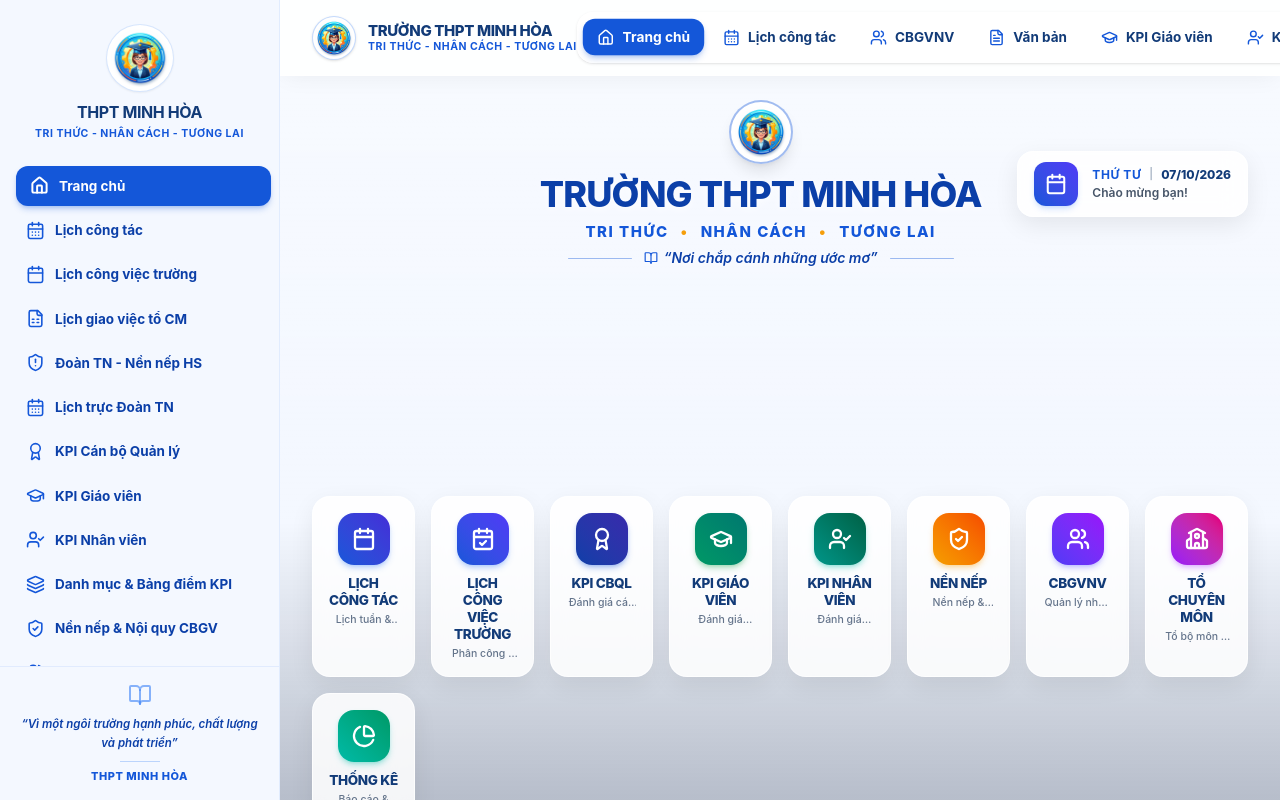
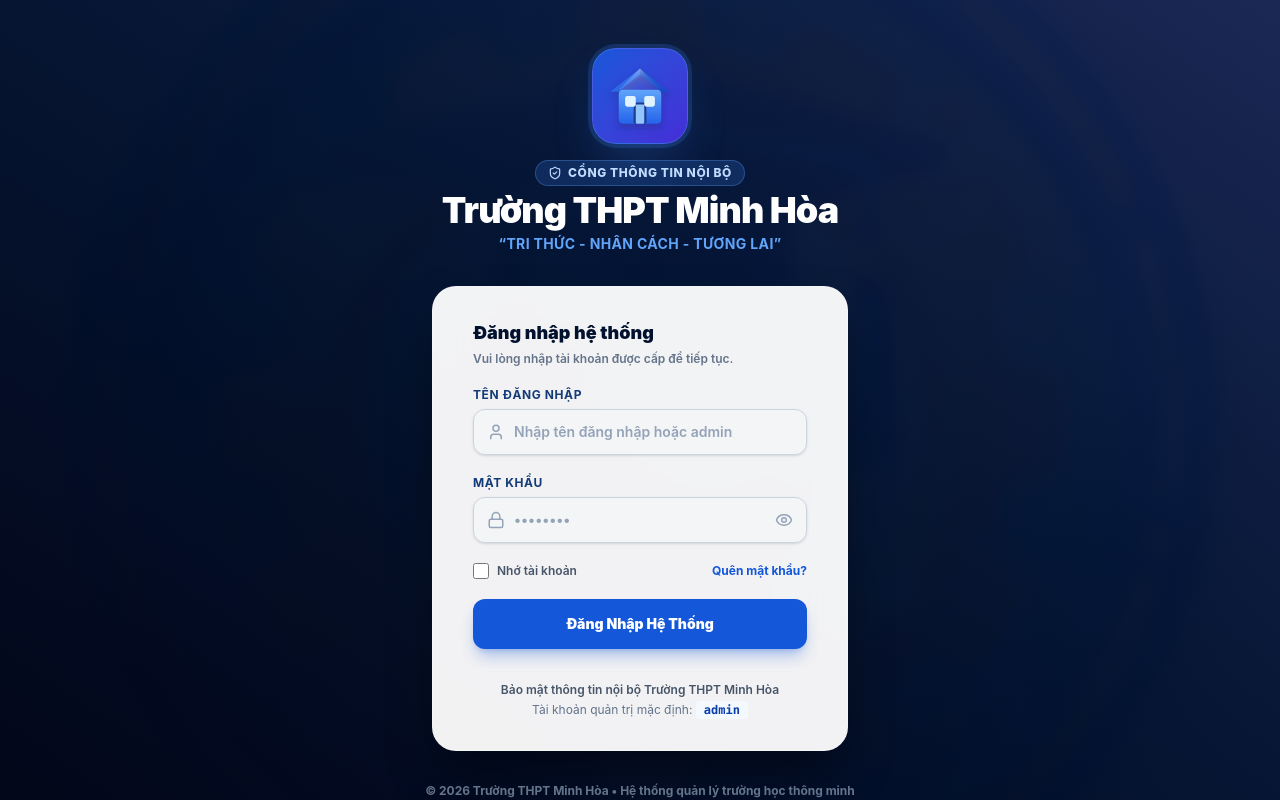
Before and after one commit to phamkimhung1981-ux/thptminhhoa, a React (Vite) app: page /login in a window 1280 px wide. Before the commit this address led to /. Built offline with nearby package versions, Linux system fonts and the light colour scheme; no server answers; the database is empty.

Commit message:
feat(auth): implement password-based login and UI
Remove automatic admin bypass, add password visibility toggle, and update login page styling.

```diff
--- a/src/pages/Login.tsx
+++ b/src/pages/Login.tsx
@@ -2,104 +2,197 @@ import React, { useState } from 'react';
 import { useAuth } from '../store/AuthContext';
 import { ThreeDIcon } from '../components/ui/ThreeDIcon';
 import { SCHOOL_NAME, SCHOOL_SHORT_NAME } from '../constants/schoolConfig';
+import { Eye, EyeOff, Lock, User, ShieldCheck, AlertCircle, HelpCircle } from 'lucide-react';
 
 export default function Login() {
   const { login, error } = useAuth();
   const [username, setUsername] = useState('');
   const [password, setPassword] = useState('');
+  const [showPassword, setShowPassword] = useState(false);
   const [loading, setLoading] = useState(false);
+  const [showForgotModal, setShowForgotModal] = useState(false);
 
   const handleSubmit = async (e: React.FormEvent) => {
     e.preventDefault();
     setLoading(true);
-    await login(username);
+    await login(username, password);
     setLoading(false);
   };
 
   return (
-    <div className="min-h-screen bg-slate-50 flex flex-col justify-center py-12 sm:px-6 lg:px-8 font-sans relative">
+    <div className="min-h-screen bg-slate-900 flex flex-col justify-center py-12 sm:px-6 lg:px-8 font-sans relative overflow-hidden">
+      {/* Background decoration & image */}
       <div className="absolute inset-0 pointer-events-none">
         <img
           src="/hhhh.jpg"
-          className="w-full h-full object-contain object-center opacity-10 p-12"
+          className="w-full h-full object-cover object-center opacity-15 filter blur-sm scale-105"
           alt={SCHOOL_NAME}
         />
+        <div className="absolute inset-0 bg-gradient-to-tr from-slate-950 via-slate-900/90 to-blue-950/80"></div>
       </div>
-      <div className="absolute inset-0 bg-slate-50/80 backdrop-blur-sm pointer-events-none"></div>
 
-      <div className="sm:mx-auto sm:w-full sm:max-w-md relative z-10">
+      <div className="sm:mx-auto sm:w-full sm:max-w-md relative z-10 px-4">
         <div className="flex justify-center mb-4">
-          <div className="w-20 h-20 rounded-3xl bg-gradient-to-br from-blue-50 to-blue-100 border border-blue-200/80 shadow-md flex items-center justify-center">
-            <ThreeDIcon name="home" size={60} />
+          <div className="w-24 h-24 rounded-3xl bg-gradient-to-br from-blue-600 to-indigo-700 shadow-2xl shadow-blue-500/30 flex items-center justify-center border border-blue-400/30 ring-4 ring-blue-500/20">
+            <ThreeDIcon name="home" size={68} />
           </div>
         </div>
-        <h2 className="mt-4 text-center text-3xl font-black text-slate-900 tracking-tight">
-          Hệ Thống Quản Lý
-          <br />
-          <span className="text-blue-700">Giáo Viên {SCHOOL_SHORT_NAME}</span>
-        </h2>
-        <p className="mt-2 text-center text-sm font-semibold text-slate-500">
-          Đăng nhập để truy cập hệ thống
-        </p>
+
+        <div className="text-center space-y-1">
+          <span className="inline-flex items-center gap-1.5 px-3 py-1 rounded-full text-xs font-extrabold bg-blue-500/20 text-blue-300 border border-blue-400/30 uppercase tracking-wider">
+            <ShieldCheck size={14} /> Cổng thông tin nội bộ
+          </span>
+          <h2 className="text-3xl sm:text-4xl font-black text-white tracking-tight">
+            {SCHOOL_NAME}
+          </h2>
+          <p className="text-sm font-bold text-blue-400 tracking-wide uppercase">
+            “TRI THỨC - NHÂN CÁCH - TƯƠNG LAI”
+          </p>
+        </div>
       </div>
 
-      <div className="mt-8 sm:mx-auto sm:w-full sm:max-w-md relative z-10">
-        <div className="bg-white py-8 px-4 shadow-xl shadow-slate-200/50 sm:rounded-2xl sm:px-10 border border-slate-200/80">
-          <form className="space-y-6" onSubmit={handleSubmit}>
+      <div className="mt-8 sm:mx-auto sm:w-full sm:max-w-md relative z-10 px-4">
+        <div className="bg-white/95 backdrop-blur-xl py-8 px-6 shadow-2xl shadow-black/50 sm:rounded-3xl sm:px-10 border border-white/20">
+          <form className="space-y-5" onSubmit={handleSubmit}>
+            <div>
+              <h3 className="text-lg font-black text-slate-900 mb-1">Đăng nhập hệ thống</h3>
+              <p className="text-xs font-semibold text-slate-500">Vui lòng nhập tài khoản được cấp để tiếp tục.</p>
+            </div>
+
             {error && (
-              <div className="bg-rose-50 border border-rose-200 text-rose-700 px-4 py-3 rounded-lg text-sm font-semibold">
-                {error}
+              <div className="bg-rose-50 border border-rose-200 text-rose-700 px-4 py-3 rounded-xl text-xs font-bold flex items-start gap-2.5 animate-shake">
+                <AlertCircle size={18} className="shrink-0 mt-0.5 text-rose-600" />
+                <div>
+                  <p className="font-extrabold">Đăng nhập không thành công</p>
+                  <p className="mt-0.5 text-rose-600/90">{error}</p>
+                </div>
               </div>
             )}
+
             <div>
-              <label className="block text-sm font-bold text-slate-700 mb-1.5">
+              <label className="block text-xs font-bold text-slate-700 uppercase tracking-wider mb-1.5">
                 Tên đăng nhập
               </label>
-              <div>
+              <div className="relative">
+                <div className="absolute inset-y-0 left-0 pl-3.5 flex items-center pointer-events-none text-slate-400">
+                  <User size={18} />
+                </div>
                 <input
                   type="text"
                   required
                   value={username}
                   onChange={(e) => setUsername(e.target.value)}
-                  className="appearance-none block w-full px-4 py-2.5 border border-slate-300 rounded-xl shadow-sm placeholder-slate-400 focus:outline-none focus:ring-2 focus:ring-blue-500 focus:border-transparent text-sm font-semibold"
-                  placeholder="VD: admin"
+                  className="appearance-none block w-full pl-10 pr-4 py-3 border border-slate-300 rounded-xl shadow-sm placeholder-slate-400 focus:outline-none focus:ring-2 focus:ring-blue-600 focus:border-transparent text-sm font-semibold text-slate-900 bg-slate-50/50"
+                  placeholder="Nhập tên đăng nhập hoặc admin"
                 />
               </div>
             </div>
 
             <div>
-              <label className="block text-sm font-bold text-slate-700 mb-1.5">
+              <label className="block text-xs font-bold text-slate-700 uppercase tracking-wider mb-1.5">
                 Mật khẩu
               </label>
-              <div>
+              <div className="relative">
+                <div className="absolute inset-y-0 left-0 pl-3.5 flex items-center pointer-events-none text-slate-400">
+                  <Lock size={18} />
+                </div>
                 <input
-                  type="password"
+                  type={showPassword ? "text" : "password"}
                   required
                   value={password}
                   onChange={(e) => setPassword(e.target.value)}
-                  className="appearance-none block w-full px-4 py-2.5 border border-slate-300 rounded-xl shadow-sm placeholder-slate-400 focus:outline-none focus:ring-2 focus:ring-blue-500 focus:border-transparent text-sm font-semibold"
+                  className="appearance-none block w-full pl-10 pr-12 py-3 border border-slate-300 rounded-xl shadow-sm placeholder-slate-400 focus:outline-none focus:ring-2 focus:ring-blue-600 focus:border-transparent text-sm font-semibold text-slate-900 bg-slate-50/50"
                   placeholder="••••••••"
                 />
+                <button
+                  type="button"
+                  onClick={() => setShowPassword(!showPassword)}
+                  className="absolute inset-y-0 right-0 pr-3.5 flex items-center text-slate-400 hover:text-slate-600 focus:outline-none"
+                  title={showPassword ? "Ẩn mật khẩu" : "Hiện mật khẩu"}
+                >
+                  {showPassword ? <EyeOff size={18} /> : <Eye size={18} />}
+                </button>
               </div>
+            </div>
+
+            <div className="flex items-center justify-between text-xs">
+              <label className="flex items-center gap-2 cursor-pointer text-slate-600 font-semibold">
+                <input type="checkbox" className="rounded border-slate-300 text-blue-600 focus:ring-blue-500 w-4 h-4" />
+                Nhớ tài khoản
+              </label>
+              <button
+                type="button"
+                onClick={() => setShowForgotModal(true)}
+                className="font-bold text-blue-600 hover:text-blue-700 hover:underline"
+              >
+                Quên mật khẩu?
+              </button>
             </div>
 
             <div>
               <button
                 type="submit"
                 disabled={loading}
-                className="w-full flex justify-center py-3 px-4 border border-transparent rounded-xl shadow-md text-sm font-extrabold text-white bg-blue-600 hover:bg-blue-700 focus:outline-none focus:ring-2 focus:ring-offset-2 focus:ring-blue-500 transition-all disabled:opacity-50"
+                className="w-full flex justify-center items-center gap-2 py-3.5 px-4 border border-transparent rounded-xl shadow-lg shadow-blue-600/30 text-sm font-black text-white bg-blue-600 hover:bg-blue-700 focus:outline-none focus:ring-2 focus:ring-offset-2 focus:ring-blue-500 transition-all disabled:opacity-50"
               >
-                {loading ? "Đang đăng nhập..." : "Đăng nhập"}
+                {loading ? (
+                  <>
+                    <div className="w-4 h-4 border-2 border-white border-t-transparent rounded-full animate-spin"></div>
+                    Đang xác thực...
+                  </>
+                ) : (
+                  "Đăng Nhập Hệ Thống"
+                )}
               </button>
             </div>
 
-            <div className="mt-4 text-xs text-slate-500 text-center space-y-1">
-              <p className="font-semibold">Hệ thống đã kết nối Database thật.</p>
-              <p>Tài khoản khởi tạo: <strong className="text-slate-700">admin</strong></p>
+            <div className="pt-3 border-t border-slate-100 text-center text-xs text-slate-500 space-y-1">
+              <p className="font-semibold text-slate-600">Bảo mật thông tin nội bộ Trường THPT Minh Hòa</p>
+              <p>Tài khoản quản trị mặc định: <strong className="text-blue-700 bg-blue-50 px-2 py-0.5 rounded font-mono">admin</strong></p>
             </div>
           </form>
         </div>
       </div>
+
+      {/* Forgot Password Modal */}
+      {showForgotModal && (
+        <div className="fixed inset-0 z-50 bg-slate-950/70 backdrop-blur-sm flex items-center justify-center p-4">
+          <div className="bg-white rounded-2xl shadow-2xl max-w-md w-full p-6 space-y-4 border border-slate-200 animate-in fade-in zoom-in duration-200">
+            <div className="flex items-center justify-between">
+              <div className="flex items-center gap-2 text-blue-600 font-black text-lg">
+                <HelpCircle size={22} /> Khôi phục mật khẩu
+              </div>
+              <button
+                onClick={() => setShowForgotModal(false)}
+                className="text-slate-400 hover:text-slate-600 font-bold p-1 rounded-lg hover:bg-slate-100"
+              >
+                ✕
+              </button>
+            </div>
+            <p className="text-sm text-slate-600 leading-relaxed">
+              Theo quy định bảo mật của nhà trường, tài khoản và mật khẩu CBGVNV được cấp bởi Quản trị viên hệ thống (Bộ phận CNTT / Văn phòng).
+            </p>
+            <div className="bg-blue-50 border border-blue-200 rounded-xl p-4 text-xs text-blue-900 space-y-1.5 font-medium">
+              <p className="font-bold text-blue-950">Hướng dẫn khôi phục:</p>
+              <p>1. Liên hệ trực tiếp Tổ Văn phòng hoặc Quản trị viên hệ thống.</p>
+              <p>2. Sử dụng tài khoản <code className="bg-blue-100 px-1.5 py-0.5 rounded font-bold text-blue-700">admin</code> nếu bạn là quản trị viên tối cao để cấp lại mật khẩu cho giáo viên trong module Quản lý Nhân sự (CBGVNV).</p>
+            </div>
+            <div className="flex justify-end pt-2">
+              <button
+                type="button"
+                onClick={() => setShowForgotModal(false)}
+                className="px-5 py-2.5 bg-blue-600 hover:bg-blue-700 text-white font-bold text-sm rounded-xl shadow-md transition-colors"
+              >
+                Đã hiểu
+              </button>
+            </div>
+          </div>
+        </div>
+      )}
+
+      <div className="mt-8 text-center text-xs font-bold text-slate-500 relative z-10">
+        © 2026 {SCHOOL_NAME} • Hệ thống quản lý trường học thông minh
+      </div>
     </div>
   );
 }
--- a/src/store/AuthContext.tsx
+++ b/src/store/AuthContext.tsx
@@ -20,33 +20,29 @@ export function AuthProvider({ children }: { children: ReactNode }) {
   const [user, setUser] = useState<User | null>(null);
   const [error, setError] = useState<string | null>(null);
 
-  // Restore user from localStorage if exists, or set default admin
+  // Restore user from localStorage if exists
   useEffect(() => {
     try {
       const stored = localStorage.getItem('authUser');
       if (stored) {
         setUser(JSON.parse(stored));
       } else {
-        // Default to admin user for direct instant access
-        const defaultAdmin: User = {
-          id: 'admin',
-          name: 'Quản trị viên Hệ thống',
-          role: 'admin',
-          username: 'admin',
-          position: 'Quản trị viên'
-        };
-        setUser(defaultAdmin);
-        localStorage.setItem('authUser', JSON.stringify(defaultAdmin));
+        setUser(null);
       }
     } catch (e) {
       console.error(e);
+      setUser(null);
     }
   }, []);
 
-  const login = async (username: string) => {
+  const login = async (username: string, password?: string) => {
     setError(null);
+    if (!username.trim()) {
+      setError('Vui lòng nhập tên đăng nhập.');
+      return;
+    }
     try {
-      const q = query(collection(db, 'teachers'), where('username', '==', username));
+      const q = query(collection(db, 'teachers'), where('username', '==', username.trim()));
       const querySnapshot = await getDocs(q);
 
       if (!querySnapshot.empty) {
@@ -55,7 +51,7 @@ export function AuthProvider({ children }: { children: ReactNode }) {
         localStorage.setItem('authUser', JSON.stringify(foundUser));
       } else {
         // Handle admin username
-        if (username.toLowerCase() === 'admin') {
+        if (username.trim().toLowerCase() === 'admin') {
           let adminAvatar = '';
           let adminName = 'Quản trị viên Hệ thống';
           try {
@@ -79,12 +75,12 @@ export function AuthProvider({ children }: { children: ReactNode }) {
           setUser(adminUser);
           localStorage.setItem('authUser', JSON.stringify(adminUser));
         } else {
-          setError('Tài khoản không tồn tại. Vui lòng kiểm tra lại. (Mẹo: Dùng "admin" để đăng nhập với quyền Quản trị viên)');
+          setError('Tên đăng nhập hoặc mật khẩu không chính xác, hoặc tài khoản chưa được kích hoạt.');
         }
       }
     } catch (e) {
       console.error(e);
-      setError('Không thể kết nối cơ sở dữ liệu.');
+      setError('Không thể kết nối cơ sở dữ liệu xác thực.');
     }
   };
 
```
